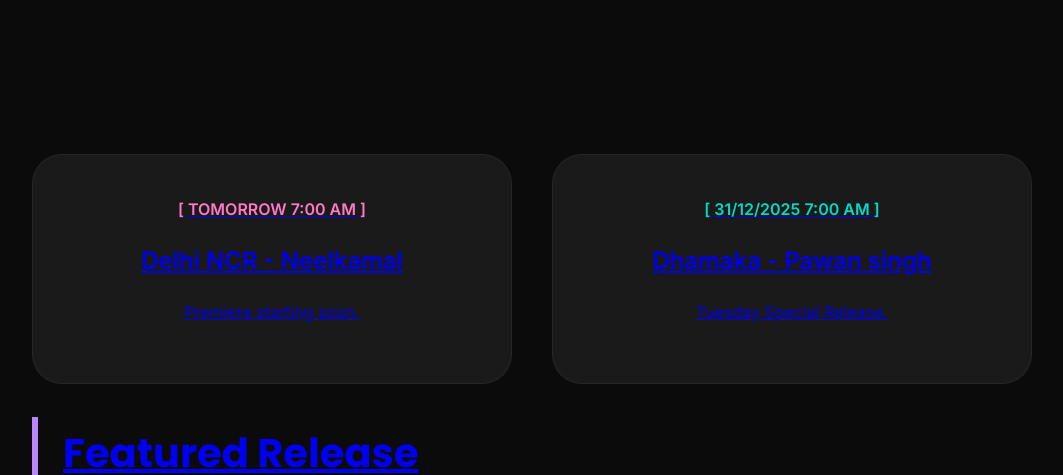
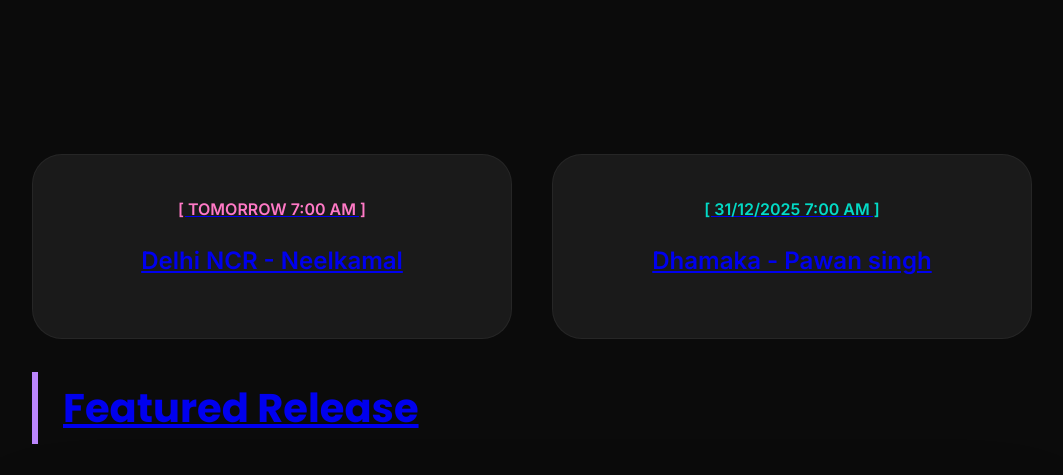
Before and after one commit to asrlofiworld18/co.in, a plain HTML site: page index.html in a window 1280 px wide. Shown: the part 968-1443 px from the top of the page, without its empty margins (108-1171 px from the left). Drawn offline with Linux system fonts and the light colour scheme.

Commit message:
INITIAL SITE UPLOAD

```diff
--- a/index.html
+++ b/index.html
@@ -145,12 +145,12 @@
                 <div class="track-card">
                     <span style="color:var(--accent); font-weight: bold;">[ TOMORROW 7:00 AM ]</span>
                     <h4 style="font-size: 1.5rem; margin: 15px 0;">Delhi NCR - Neelkamal</h4>
-                    <p>Premiere starting soon.</p>
+                    <p></p>
                 </div>
                 <div class="track-card">
                     <span style="color:var(--secondary); font-weight: bold;">[ 31/12/2025 7:00 AM ]</span>
                     <h4 style="font-size: 1.5rem; margin: 15px 0;">Dhamaka - Pawan singh</h4>
-                    <p>Tuesday Special Release.</p>
+                    <p></p>
                 </div>
             </div>
         </section>
```
